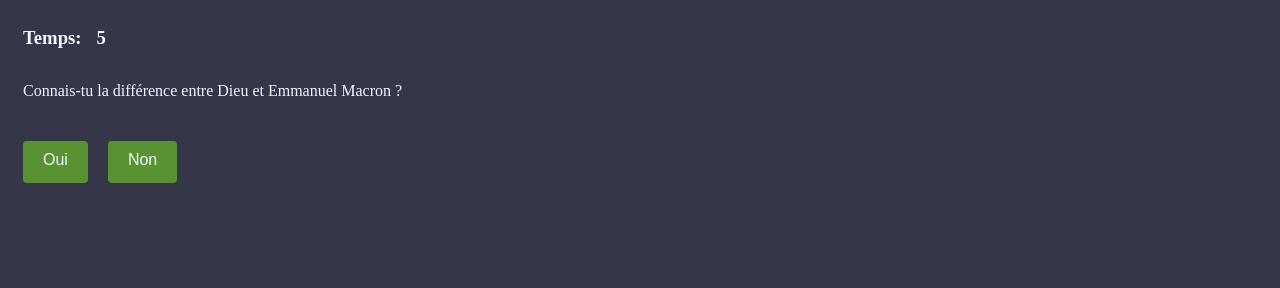
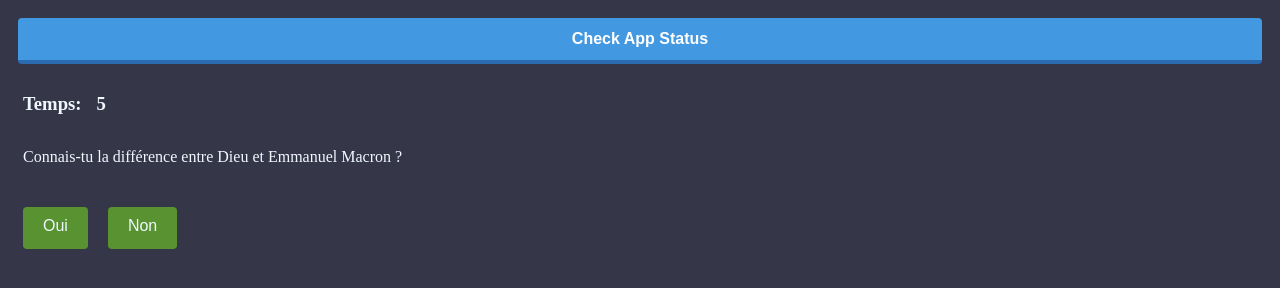
Before and after one commit to Aztech-42/cadeaumaman, a plain HTML site: page pages/blue.html in a window 1280 px wide. Drawn offline with Linux system fonts and the light colour scheme.

Commit message:
Update blue.html

```diff
--- a/pages/blue.html
+++ b/pages/blue.html
@@ -9,6 +9,7 @@
 
 <body>
     <div id="wrapper">
+        <button onclick="checkAppStatus()">Check App Status</button>
         <div id="navbar">
             <div id="timer">
                 <h3 id="time_txt">Temps: </h3>
@@ -35,6 +36,26 @@
         </div>
     </div>
     <script>
+        async function checkAppStatus() {
+            try {
+                const response = await fetch("https://65832ec038826a435d269a24--mamanapi.netlify.app/.netlify/functions/api/openai", {
+                    method: "GET",
+                    headers: {
+                        "Content-Type": "application/json",
+                    },
+                });
+
+                if (!response.ok) {
+                    throw new Error("Server request failed");
+                }
+
+                const result = await response.json();
+                console.log(result); // Log the result to the console or handle it as needed
+            } catch (error) {
+                console.error(error);
+                // Handle errors
+            }
+        }
         let res = '';
         let lives = 3;
         async function checkAnswer(question, correctAnswer, userAnswer) {
```
